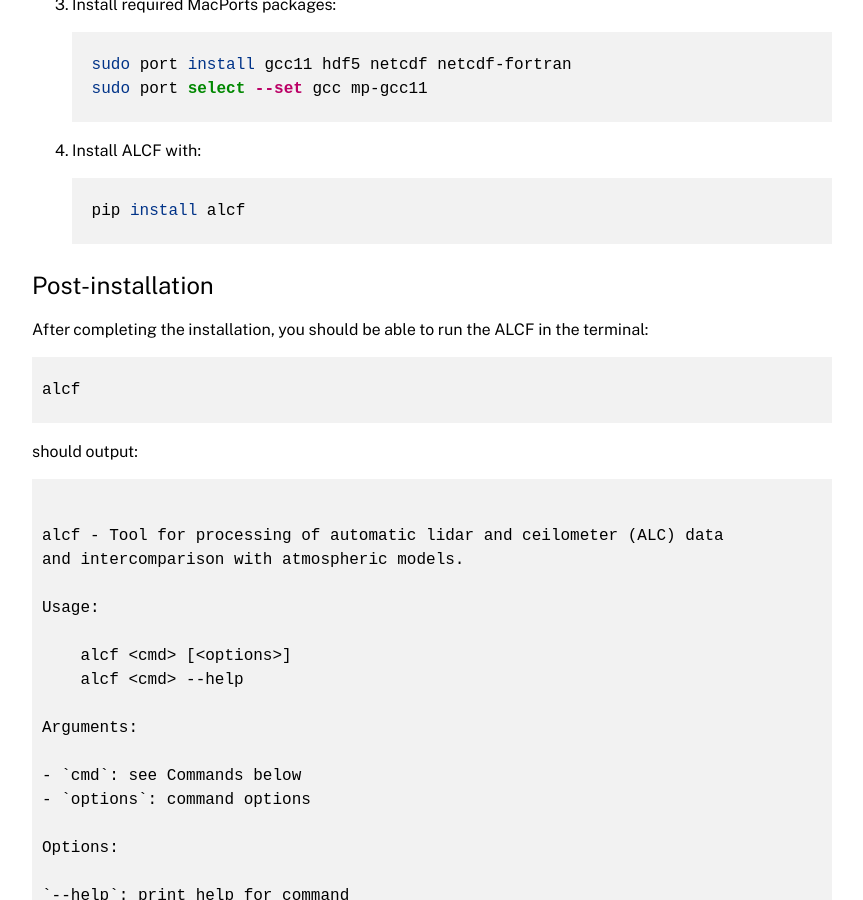
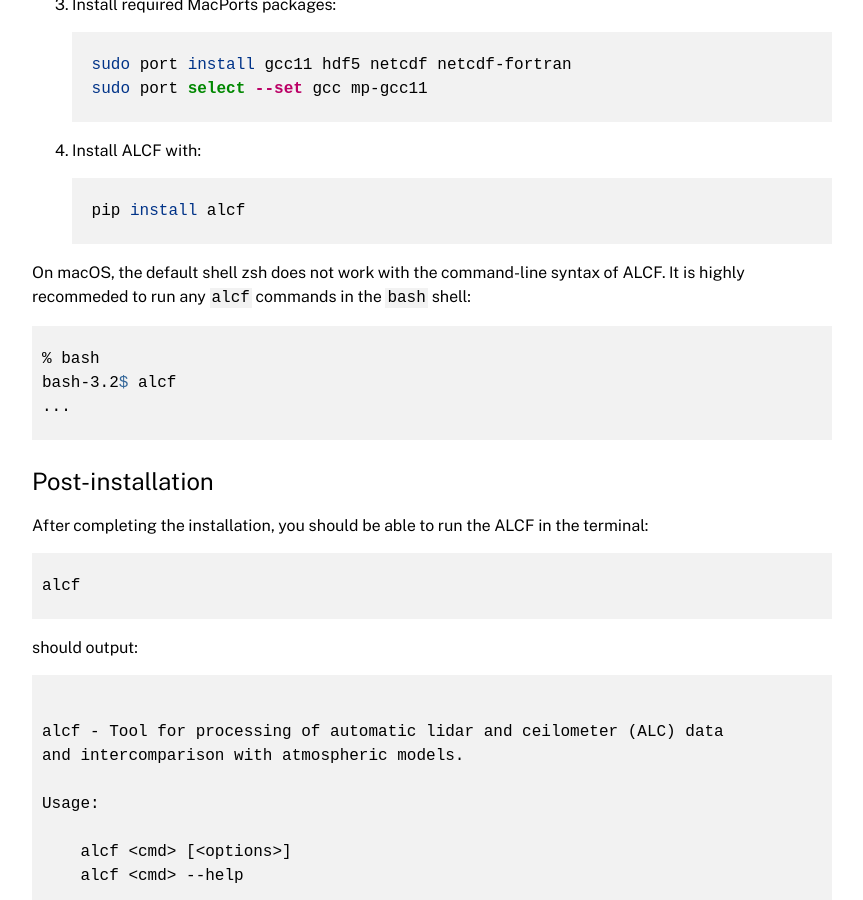
Before and after one commit to alcf-lidar/alcf-lidar.github.io, a Jekyll site: the page built from installation/index.md, in a window 1280 px wide and 900 px high, scrolled down 1616 px. Shown: the whole window, without its empty margins (208-1071 px from the left). Built offline with Jekyll 4.4.1, drawn with Linux system fonts in a browser that asks for light colours.

Commit message:
Installation: bash shell note in macOS section

````diff
--- a/_includes/installation.md
+++ b/_includes/installation.md
@@ -71,6 +71,15 @@ M1 may be possible but is untested.
     ```sh
     pip install alcf
     ```
+
+On macOS, the default shell zsh does not work with the command-line syntax
+of ALCF. It is highly recommeded to run any `alcf` commands in the `bash` shell:
+
+```sh
+% bash
+bash-3.2$ alcf
+...
+```
 
 ### Post-installation
 
````
